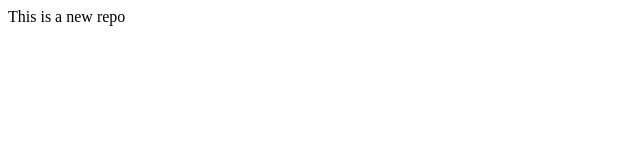
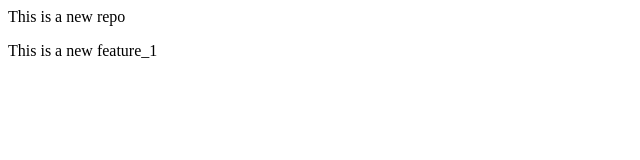
Before and after one commit to Aditya8006/localrepo, a plain HTML site: page Index.html in a window 1280 px wide. Shown: the whole page, without its empty margins (0-640 px from the left). Drawn offline with Linux system fonts and the light colour scheme.

Commit message:
Adding a new paragraph in Index.html

```diff
--- a/Index.html
+++ b/Index.html
@@ -1 +1,2 @@
 <p>This is a new repo</p>
+<p>This is a new feature_1</p>
```
